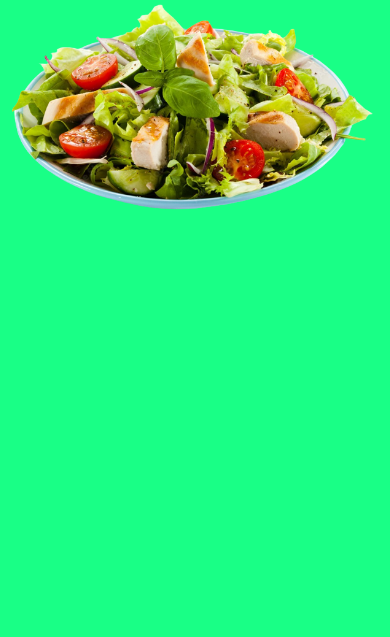
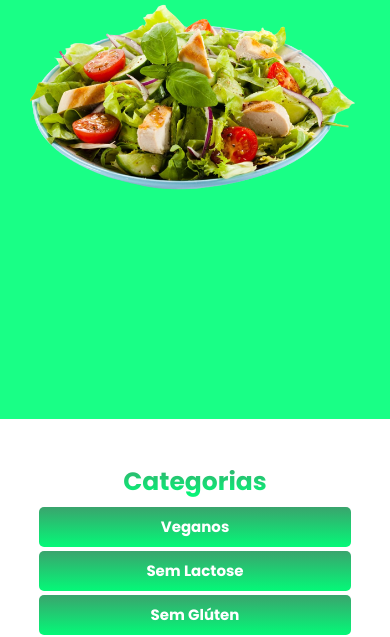
Before and after one commit to rodriglim/CuideSe, a plain HTML site: page index.html in a window 390 px wide. Shown: the part 304-941 px from the top of the page. Before the commit the page ends 844 px from the top, so only its background shows below. Drawn offline with nearby package versions, Linux system fonts and the light colour scheme.

Commit message:
Add files via upload

```diff
--- a/css/responsivel.css
+++ b/css/responsivel.css
@@ -8,14 +8,21 @@
     }
 
     main .container .row #col-title > span{
-        width: 310px;
+        width: 280px;
         font-size: 18px;
     }
+
+    section .container .buttons #col {
+        background-color: #3F6953;
+        width: 140px;
+        height: 50px;
+        border-radius: 10px;
+    }
+
 }
 
 @media only screen and (max-width: 767px){
     nav{
-        margin-top: 12px;
         background-color: rgba(0, 255, 121, 0.5);
         padding-top: 40px;
     }
@@ -29,7 +36,7 @@
         margin-top: 50px;
     }
     main .container .row .title h1{
-        font-size: 60px;
+        font-size: 50px;
     }
 
     main .container .row .title h1 > span{
@@ -46,6 +53,9 @@
         width: 100%;
         justify-content: center;
         align-items: center;
+        font-size: 16px;
+        margin-bottom: 20px;
+
     }
 
     main .container .row #img{
@@ -57,4 +67,35 @@
     main .container .row img{
         transform: rotate(0deg);
     }
+
+    section .container .title h3 {
+        font-size: 25px;
+    }
+    section .container .buttons #col {
+        background-color: #3F6953;
+        width: 120px;
+        height: 40px;
+        margin: 0 10px;
+    }
+
+    section .container .buttons #col a{
+        font-size: 15px;
+    }
 }
+
+@media only screen and (max-width: 474px){
+    main .container .row #col-title > span{
+        font-size: 14px;
+        text-align: center;
+    }
+    section .container .buttons #col {
+        background-color: #3F6953;
+        width: 80%;
+        height: 40px;
+        margin: 2px;
+        border-radius: 5px;
+        font-size: 12px;
+    }
+
+
+}
--- a/css/style.css
+++ b/css/style.css
@@ -15,17 +15,17 @@ body {
 
 
 /* Nav */
-nav{
+nav {
     height: auto;
     width: 100%;
 }
 
-nav .container{
+nav .container {
     display: flex;
     height: auto;
 }
 
-nav .container .navbar-toggler{
+nav .container .navbar-toggler {
     background: linear-gradient(172.59deg, #3AA56D 3.94%, #00FF79 99.44%);
     color: #FFF;
     width: 44px;
@@ -35,26 +35,27 @@ nav .container .navbar-toggler{
     transition: 2s;
 }
 
-nav .container .navbar-toggler:hover{
+nav .container .navbar-toggler:hover {
     transform: scale(0.9);
     -webkit-transform: scale(0.9);
 }
 
-nav #navbarNav{
+nav #navbarNav {
     padding: 10px;
 }
 
-nav #navbarNav .navbar-nav{
+nav #navbarNav .navbar-nav {
     display: flex;
     justify-content: center;
     align-items: end;
     align-self: center;
 }
-nav #navbarNav .navbar-nav .nav-item{
+
+nav #navbarNav .navbar-nav .nav-item {
     margin-top: 10px;
 }
 
-nav #navbarNav .navbar-nav .nav-item .nav-link{
+nav #navbarNav .navbar-nav .nav-item .nav-link {
     font-style: normal;
     font-weight: 600;
     font-size: 16px;
@@ -62,12 +63,12 @@ nav #navbarNav .navbar-nav .nav-item .nav-link{
     border-radius: 5px;
 }
 
-nav #navbarNav .navbar-nav .nav-item .link-nav:hover{
+nav #navbarNav .navbar-nav .nav-item .link-nav:hover {
     color: #00FF79;
     background-color: #FFF;
 }
 
- #empresa{
+#empresa {
     width: 140px;
     height: auto;
     background-color: #3F6953;
@@ -77,7 +78,7 @@ nav #navbarNav .navbar-nav .nav-item .link-nav:hover{
 
 }
 
-nav #navbarNav .navbar-nav .nav-item #empresa:hover{
+nav #navbarNav .navbar-nav .nav-item #empresa:hover {
     background-color: #FFF;
     color: #00FF79;
 
@@ -85,33 +86,34 @@ nav #navbarNav .navbar-nav .nav-item #empresa:hover{
 
 /* Main */
 
-main{
+main {
     height: auto;
+    margin-bottom: 200px;
 }
 
 
-main .container .row{
+main .container .row {
     display: flex;
     justify-content: center;
     align-items: center;
     align-self: center;
 }
 
-main .container .row .title{
+main .container .row .title {
     font-style: normal;
     color: #FFF;
 }
 
-main .container .row .title h1{
+main .container .row .title h1 {
     font-size: 120px;
     font-weight: 700;
 }
 
-main .container .row .title h1 > span{
+main .container .row .title h1>span {
     font-size: 50px;
 }
 
-main .container .row #col-title > span{
+main .container .row #col-title>span {
     width: 380px;
     display: flex;
     justify-content: center;
@@ -121,6 +123,80 @@ main .container .row #col-title > span{
     font-size: 22px;
 }
 
-main .container .row img{
+main .container .row img {
     transform: rotate(-18deg);
 }
+
+
+/* Section */
+section {
+    width: 100%;
+    height: auto;
+    background-color: #FFF;
+}
+
+section .container {
+    height: auto;
+}
+
+section .container .title {
+    display: flex;
+    justify-content: center;
+    align-items: center;
+    text-align: center;
+}
+
+section .container .title h3 {
+    font-style: normal;
+    font-weight: 700;
+    font-size: 38px;
+    background: linear-gradient(180deg, #33AF6E 0%, #04F978 100%);
+    -webkit-background-clip: text;
+    -webkit-text-fill-color: transparent;
+    background-clip: text;
+
+}
+
+section .container .buttons {
+    width: 100%;
+    height: auto;
+}
+
+section .container .buttons .row {
+    display: flex;
+    justify-content: center;
+    align-items: center;
+    align-self: center;
+    text-align: center;
+}
+
+section .container .buttons #col {
+    background-color: #3F6953;
+    width: 200px;
+    height: 60px;
+    display: flex;
+    justify-content: center;
+    align-items: center;
+    margin: 0 30px;
+    text-decoration: none;
+    border-radius: 100px;
+    background: linear-gradient(180deg, #3AA46D 0%, #04F978 100%);
+    cursor: pointer;
+    margin-top: 20px;
+    margin-bottom: 40px;
+}
+
+section .container .buttons #col:hover{
+    background: #04f177;
+}
+
+section .container .buttons #col a {
+    text-decoration: none;
+    font-style: normal;
+    font-weight: 700;
+    font-size: 16px;
+    line-height: 22px;
+    /* or 140% */
+    text-align: center;
+    color: #FFFFFF;
+}
--- a/index.html
+++ b/index.html
@@ -6,9 +6,11 @@
     <!-- Required meta tags -->
     <meta charset="utf-8">
     <meta name="viewport" content="width=device-width, initial-scale=1, shrink-to-fit=no">
-    <link rel="shortcut icon" href="assets/7977454_food_sustainability_organic_vegetarian_healthy_icon.svg" type="image/x-icon">
+    <link rel="shortcut icon" href="assets/7977454_food_sustainability_organic_vegetarian_healthy_icon.svg"
+        type="image/x-icon">
     <!-- Bootstrap CSS v5.3.0 -->
-    <link href="https://cdn.jsdelivr.net/npm/bootstrap@5.3.0/dist/css/bootstrap.min.css" rel="stylesheet"  integrity="sha384-9ndCyUaIbzAi2FUVXJi0CjmCapSmO7SnpJef0486qhLnuZ2cdeRhO02iuK6FUUVM" crossorigin="anonymous">
+    <link href="https://cdn.jsdelivr.net/npm/bootstrap@5.3.0/dist/css/bootstrap.min.css" rel="stylesheet"
+        integrity="sha384-9ndCyUaIbzAi2FUVXJi0CjmCapSmO7SnpJef0486qhLnuZ2cdeRhO02iuK6FUUVM" crossorigin="anonymous">
     <link rel="stylesheet" href="css/style.css">
     <link rel="stylesheet" href="css/responsivel.css">
 
@@ -17,23 +19,26 @@
 
 </head>
 
-    <body>
+<body>
 
     <!-- Header -->
     <header class="pt-2">
         <!-- Nav -->
         <nav class="navbar navbar-expand-md fixed-top">
-        <!-- Container -->
+            <!-- Container -->
             <div class="container">
-                <a class="navbar-brand" href="#"><img src="assets/7977454_food_sustainability_organic_vegetarian_healthy_icon.png" style="width: 50px;" alt=""></a>
-                <button class="navbar-toggler" type="button" data-bs-toggle="collapse" data-bs-target="#navbarNav" aria-controls="navbarNav" aria-expanded="false" aria-label="Toggle navigation">
+                <a class="navbar-brand" href="#"><img
+                        src="assets/7977454_food_sustainability_organic_vegetarian_healthy_icon.png"
+                        style="width: 50px;" alt=""></a>
+                <button class="navbar-toggler" type="button" data-bs-toggle="collapse" data-bs-target="#navbarNav"
+                    aria-controls="navbarNav" aria-expanded="false" aria-label="Toggle navigation">
                     <span class="fa-solid fa-bars"></span>
                 </button>
                 <!-- Menu -->
                 <div class="collapse navbar-collapse" id="navbarNav">
                     <ul class="navbar-nav ms-auto me-4">
                         <li class="nav-item">
-                            <a href="#" class="nav-link link-nav">Inicio</a>
+                            <a href="#home" class="nav-link link-nav">Inicio</a>
                         </li>
                         <li class="nav-item">
                             <a href="#" class="nav-link link-nav">Categorias</a>
@@ -48,14 +53,14 @@
                 </div>
                 <!-- Menu -->
             </div>
-        <!-- Container -->
+            <!-- Container -->
         </nav>
         <!-- Nav -->
     </header>
     <!-- Header -->
 
     <!-- Main -->
-    <main class="pt-4">
+    <main class="pt-4" id="home">
         <!-- Container -->
         <div class="container">
             <div class="row">
@@ -64,10 +69,9 @@
                         <h1>Cuide<span>Se</span></h1>
                     </div>
                     <span>O melhor para sua saúde</span>
-
                 </div>
                 <div class="col-sm-12 col-md-6" id="img">
-                    <img src="assets/AdobeStock_32639415_Preview-removebg-preview.png" style="max-width: 100%;" alt="">
+                    <img src="assets/AdobeStock_32639415_Preview-removebg-preview.png" style="max-width: 90%;" alt="">
                 </div>
             </div>
 
@@ -75,9 +79,40 @@
         <!-- Container -->
     </main>
     <!-- Main -->
+
+    <!--Section-->
+    <section class="pt-5 mt-5">
+        <!-- Container -->
+        <div class="container">
+            <div class="title">
+                <h3>Categorias</h3>
+            </div>
+            <div class="buttons">
+                <div class="row">
+                    <div class="col-md-4 col-sm-4" id="col">
+                        <a href="#">Veganos</a>
+                    </div>
+                    <div class="col-md-4 col-sm-4" id="col">
+                        <a href="#">Sem Lactose</a>
+                    </div>
+                    <div class="col-md-4 col-sm-4" id="col">
+                        <a href="#">Sem Glúten</a>
+                    </div>
+                </div>
+            </div>
+        </div>
+        <!-- Container -->
+    </section>
+    <!--Section-->
+
+
     <!-- Bootstrap JavaScript Libraries -->
-    <script src="https://cdn.jsdelivr.net/npm/@popperjs/core@2.11.6/dist/umd/popper.min.js" integrity="sha384-oBqDVmMz9ATKxIep9tiCxS/Z9fNfEXiDAYTujMAeBAsjFuCZSmKbSSUnQlmh/jp3" crossorigin="anonymous"></script>
-    <script src="https://cdn.jsdelivr.net/npm/bootstrap@5.2.1/dist/js/bootstrap.min.js" integrity="sha384-7VPbUDkoPSGFnVtYi0QogXtr74QeVeeIs99Qfg5YCF+TidwNdjvaKZX19NZ/e6oz" crossorigin="anonymous"></script>
+    <script src="https://cdn.jsdelivr.net/npm/@popperjs/core@2.11.6/dist/umd/popper.min.js"
+        integrity="sha384-oBqDVmMz9ATKxIep9tiCxS/Z9fNfEXiDAYTujMAeBAsjFuCZSmKbSSUnQlmh/jp3"
+        crossorigin="anonymous"></script>
+    <script src="https://cdn.jsdelivr.net/npm/bootstrap@5.2.1/dist/js/bootstrap.min.js"
+        integrity="sha384-7VPbUDkoPSGFnVtYi0QogXtr74QeVeeIs99Qfg5YCF+TidwNdjvaKZX19NZ/e6oz"
+        crossorigin="anonymous"></script>
 </body>
 
 </html>
```
